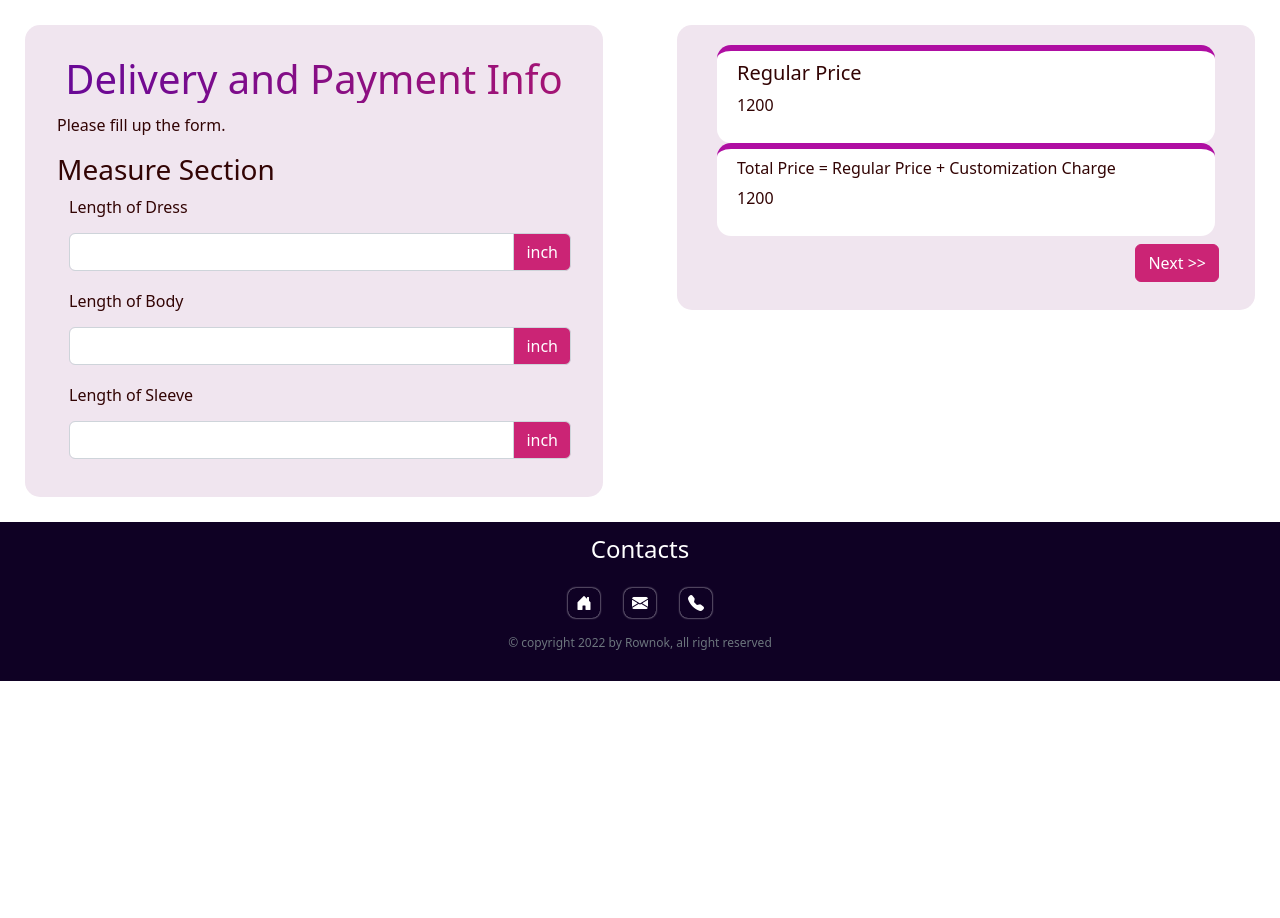
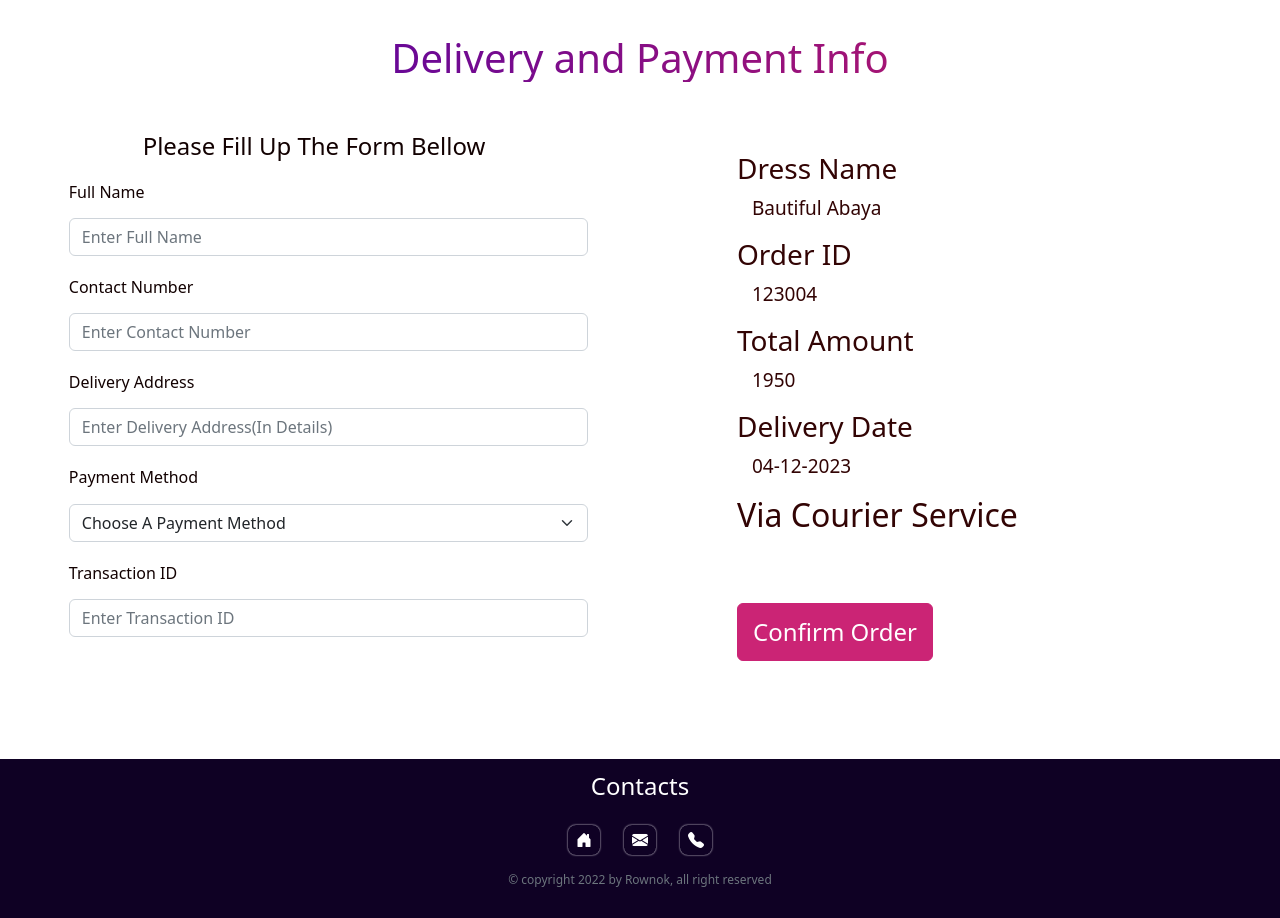
Before and after one commit to Rownokzahan/perfect-fit-with-php, a PHP site: page /order.html in a window 1280 px wide. Shown: the part 73-991 px from the top of the page. Before the commit the page ends 754 px from the top, so only its background shows below. Run offline with PHP 8.4, Linux system fonts and the light colour scheme.

Commit message:
order-page updated

```diff
--- a/css/main.css
+++ b/css/main.css
@@ -4,7 +4,7 @@
     padding: 0;
 }
 
-/* home-page */
+/* ---------------------------home-page------------------------------------------------------------- */
 
 nav{
     background-color: rgb(240, 229, 239);
@@ -95,7 +95,7 @@ footer p.copyright{
 }
 
 
-/* all-dresses-page */
+/* ---------------------all-dresses-page------------------------------------------------------- */
 
 .all-dresses-list{
     margin: 2%;
@@ -134,12 +134,12 @@ footer p.copyright{
     padding-left:20px ;
     color:  rgb(50, 4, 4);
 }
-.dress-item button.btn.btn-primary{
+.dress-item a.btn.btn-primary{
     width: 100%;
 }
 
 
-/* cutomize-page */
+/*--------------------------------- cutomize-page-------------------------------------------- */
 
 .title h1{
     width: fit-content;
@@ -148,9 +148,7 @@ footer p.copyright{
     -webkit-background-clip: text;
     background-clip: text;
     color: transparent;
-
 }
-
 .basic-box-style{
     color:  rgb(50, 4, 4);
     background-color: rgb(240, 229, 239);
@@ -158,16 +156,12 @@ footer p.copyright{
     padding: 20px;
     margin: 25px;
 }
-
-/* p-3 px-4 mx-4 mt-4 my-4 */
-
 .dress-img{
     width: 266px;
     height: 327px;
     border-radius: 12px;
     margin: 20px 0;
 }
-
 .box-style{
     background-color: #fff;
     border-top: 6px solid rgb(175, 14, 162);
@@ -175,23 +169,22 @@ footer p.copyright{
     margin: 0 20px;
     padding: 10px 20px;
 }
-
 div.form-check.col{
     margin: 30px;
 }
-
 input[type=radio]{
-    /* visibility: hidden; */
     position: relative;
     bottom: -120px;
     left: 70px;
 }
-
 input+img {
     cursor: pointer;
     width: 120px;
 }
-
+span.input-group-text{
+    background: #cb2475;
+    color: white;
+}
 
 @media only screen and (min-width: 1490px) {
     .price-update {
@@ -202,7 +195,32 @@ input+img {
     }
 }
 
-span.input-group-text{
-    background: #cb2475;
-    color: white;
+/*--------------------------------- order-page-------------------------------------------- */
+
+.delivery-detail{
+    color:  rgb(18, 1, 1);
+    margin: 20px;
+    margin-bottom: 100px;
+    padding: 20px;
+    border-radius: 15px;
+    font-size: larger;
+    /* box-shadow: 0 0 3px 0; */
 }
+
+.order-detail{
+    padding: 35px 60px;
+    background-color: #fff;
+}
+.order-detail span{
+    display: inline-block;
+    padding-left: 15px;
+    font-size: 19px;
+    margin-bottom: 16px;
+}
+.order-detail .btn{
+    position: relative;
+    font-size: 24px;
+    margin-top: 60px;
+    padding: 10px 15px;
+    box-shadow: 0 0 4px 0;
+}
--- a/order.html
+++ b/order.html
@@ -18,7 +18,7 @@
     <header>
         <nav class="navbar navbar-expand-lg">
             <div class="container container-fluid">
-                <a class="navbar-brand" href="#"><img src="Perfect-fit-Images/logo.png" alt="logo" srcset=""></a>
+                <a class="navbar-brand" href="home.html"><img src="Perfect-fit-Images/logo.png" alt="logo" srcset=""></a>
                 <button class="navbar-toggler" type="button" data-bs-toggle="collapse"
                     data-bs-target="#navbarSupportedContent" aria-controls="navbarSupportedContent"
                     aria-expanded="false" aria-label="Toggle navigation">
@@ -27,10 +27,10 @@
                 <div class="collapse navbar-collapse" id="navbarSupportedContent">
                     <ul class="navbar-nav me-auto mb-2 mb-lg-0">
                         <li class="nav-item">
-                            <a class="nav-link" aria-current="page" href="#">Home</a>
+                            <a class="nav-link" aria-current="page" href="home.html">Home</a>
                         </li>
                         <li class="nav-item">
-                            <a class="nav-link" href="#">Dresses</a>
+                            <a class="nav-link" href="all-dresses.html">Dresses</a>
                         </li>
                     </ul>
                     <div class="nav-item d-flex">
@@ -50,73 +50,105 @@
     </header>
 
     <main  class="overflow-hidden">
+        <div class="title pt-4">
+            <h1>Delivery and Payment Info</h1>
+        </div>
         <div class="row">
             <div class="col">
-                <form action="" id="customize-form" class="needs-validation" novalidate>
-                    <div class="measurement-section row basic-box-style">
-                        <div class="title">
-                            <h1>Delivery and Payment Info</h1>
-                            <p>Please fill up the form.</p>
-                        </div>
-                        <h3>Measure Section</h3>
+                <form action="" id="order-form" class="needs-validation" novalidate>
+                    <div class="delivery-detail">
+                        <h4 class="text-center">Please Fill Up The Form Bellow</h4>
                         <div class="form-check">
-                            <div class="mb-3">
-                                <label class="form-label"><h6>Length of Dress</h6></label>
-                                <div class="input-group mb-3 has-validation">
-                                    <input type="number" class="form-control" name="length" required>
-                                    <span class="input-group-text">inch</span>
+                            <div class="mt-3">
+                                <label class="form-label"><h6>Full Name</h6></label>
+                                <div class="input-group has-validation">
+                                    <input type="text" class="form-control" name="name" placeholder="Enter Full Name" required>
                                     <div class="invalid-feedback">
-                                        Enter the dress length.
+                                        Enter Full Name.
                                     </div>
                                 </div>
                             </div>
                         </div>
 
                         <div class="form-check">
-                            <div class="mb-3">
-                                <label class="form-label"><h6>Length of Body</h6></label>
-                                <div class="input-group mb-3 has-validation">
-                                    <input type="number" class="form-control" name="body" required>
-                                    <span class="input-group-text">inch</span>
+                            <div class="mt-3">
+                                <label class="form-label"><h6>Contact Number</h6></label>
+                                <div class="input-group has-validation">
+                                    <input type="text" class="form-control" name="phone" placeholder="Enter Contact Number" required>
                                     <div class="invalid-feedback">
-                                        Enter the body length.
+                                        Enter Phone Number.
                                     </div>
                                 </div>
                             </div>
                         </div>
 
                         <div class="form-check">
-                            <div class="mb-3">
-                                <label class="form-label"><h6>Length of Sleeve</h6></label>
-                                <div class="input-group mb-3 has-validation">
-                                    <input type="number" class="form-control" name="sleeve" required>
-                                    <span class="input-group-text">inch</span>
+                            <div class="mt-3">
+                                <label class="form-label"><h6>Delivery Address</h6></label>
+                                <div class="input-group has-validation">
+                                    <input type="text" class="form-control" name="address" placeholder="Enter Delivery Address(In Details)" required>
                                     <div class="invalid-feedback">
-                                        Enter the sleeve length.
+                                        Enter Receiving Address.
                                     </div>
                                 </div>
                             </div>
                         </div>
+
+                        <div class="form-check">
+                            <div class="mt-3">
+                                <label class="form-label"><h6>Payment Method</h6></label>
+                                <div class="input-group has-validation">
+                                    <select class="form-select" name="payment" required>
+                                        <option selected disabled value>Choose A Payment Method</option>
+                                        <option value="bkash">Bkash</option>
+                                        <option value="nagad">Nagad</option>
+                                        <option value="rocket">Rocket</option>
+                                    </select>
+                                    <div class="invalid-feedback">
+                                        Choose A Payment Method.
+                                    </div>
+                                </div>
+                            </div>
+                        </div>
+
+                        <div class="form-check">
+                            <div class="mt-3">
+                                <label class="form-label"><h6>Transaction ID</h6></label>
+                                <div class="input-group has-validation">
+                                    <input type="text" class="form-control" name="trx-id" placeholder="Enter Transaction ID" required>
+                                    <div class="invalid-feedback">
+                                        Enter Transaction Id of Your Payment.
+                                    </div>
+                                </div>
+                            </div>
+                        </div>
+
                     </div>
                 </form>
             </div>
 
             <div class="col">
-                <div class="basic-box-style">
-                    <div class="box-style">
-                        <h5>Regular Price </h5>
-                        <p><span id="regular-price">1200</span></p>
+                <div class="order-detail basic-box-style">
+                    <div>
+                        <h3>Dress Name</h3>
+                        <span id="dress-name">Bautiful Abaya</span>
                     </div>
+                    <div>
+                        <h3>Order ID</h3>
+                        <span id="order-id">123004</span>
+                    </div>
+                    <div>
+                        <h3>Total Amount</h3>
+                        <span id="total-price">1950</span>
+                    </div>
+                    <div>
+                        <h3>Delivery Date</h3>
+                        <span id="delivery-date">04-12-2023</span>
+                    </div>
+                    <h2>Via Courier Service</h2>
 
-
-                    <div class="box-style">
-                        <h6>Total Price = Regular Price + Customization Charge</h6>
-                        <p> <span id="regular-price">1200</span></p>
-                    </div>
-
-
-                    <div class="submit-btn d-flex justify-content-end me-3 my-2">
-                        <button type="submit" form="customize-form" class="btn btn-primary">Next >></button>
+                    <div class="submit-btn">
+                        <button type="submit" form="order-form" class="btn btn-primary">Confirm Order</button>
                     </div>
                 </div>
             </div>
```
Also changed, not shown: all-dresses.html (+11 -11 lines), customize.html (+4 -4 lines), home.html (+4 -4 lines), order-page.html (deleted, +0 -176 lines).
